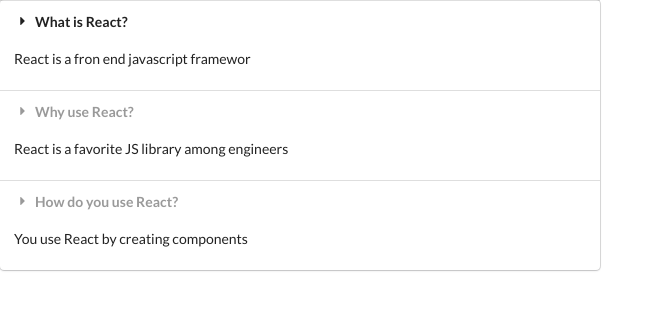
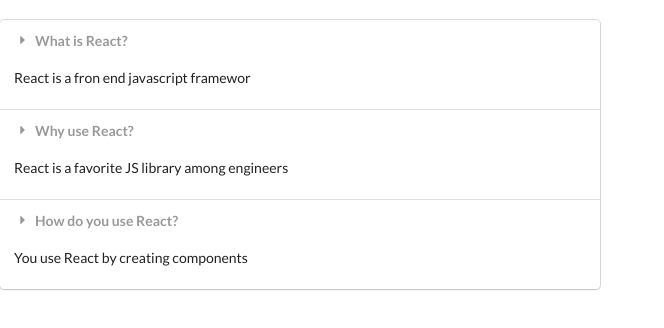
Before and after one commit to o0p/react-widgets, a React (Create React App) app: page / in a window 1280 px wide. Shown: the top 328 px of the page, without its empty margins (0-664 px from the left). Built offline with nearby package versions, Linux system fonts and the light colour scheme.

Commit message:
Fix double line at the top

```diff
--- a/src/App.js
+++ b/src/App.js
@@ -19,6 +19,7 @@ const items = [
 export default () => {
   return (
     <div>
+      <br />
       <Accordion items={items} />
     </div>
   );
--- a/src/components/Accordion.js
+++ b/src/components/Accordion.js
@@ -3,7 +3,7 @@ import React from 'react';
 const Accordion = ({ items }) => {
   const renderedItems = items.map((item) => {
     return (
-      <div key={item.title}>
+      <React.Fragment key={item.title}>
         <div className="title actibe">
           <i className="dropdown icon"></i>
           {item.title}
@@ -11,7 +11,7 @@ const Accordion = ({ items }) => {
         <div className="content active">
           <p>{item.content}</p>
         </div>
-      </div>
+      </React.Fragment>
     );
   });
   return <div className="ui styled accordion">{renderedItems}</div>;
```
